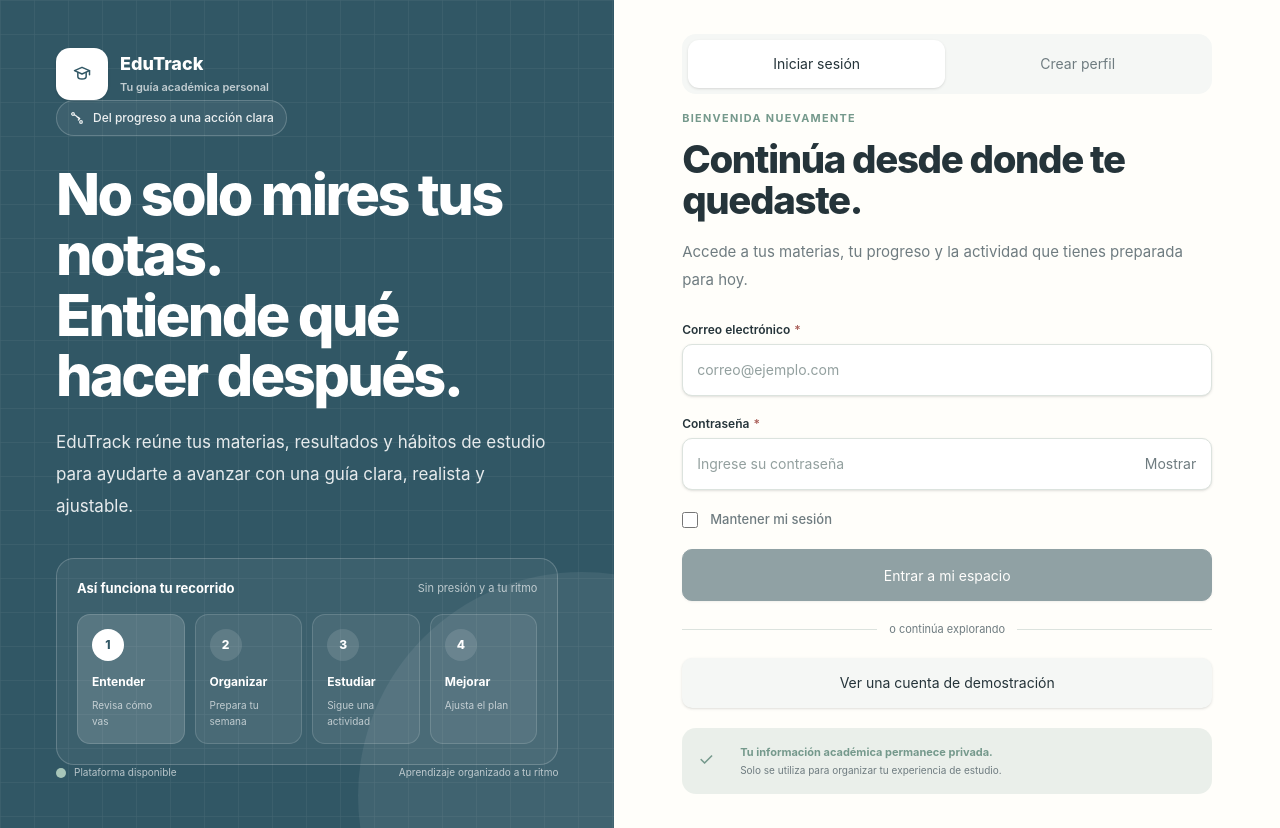
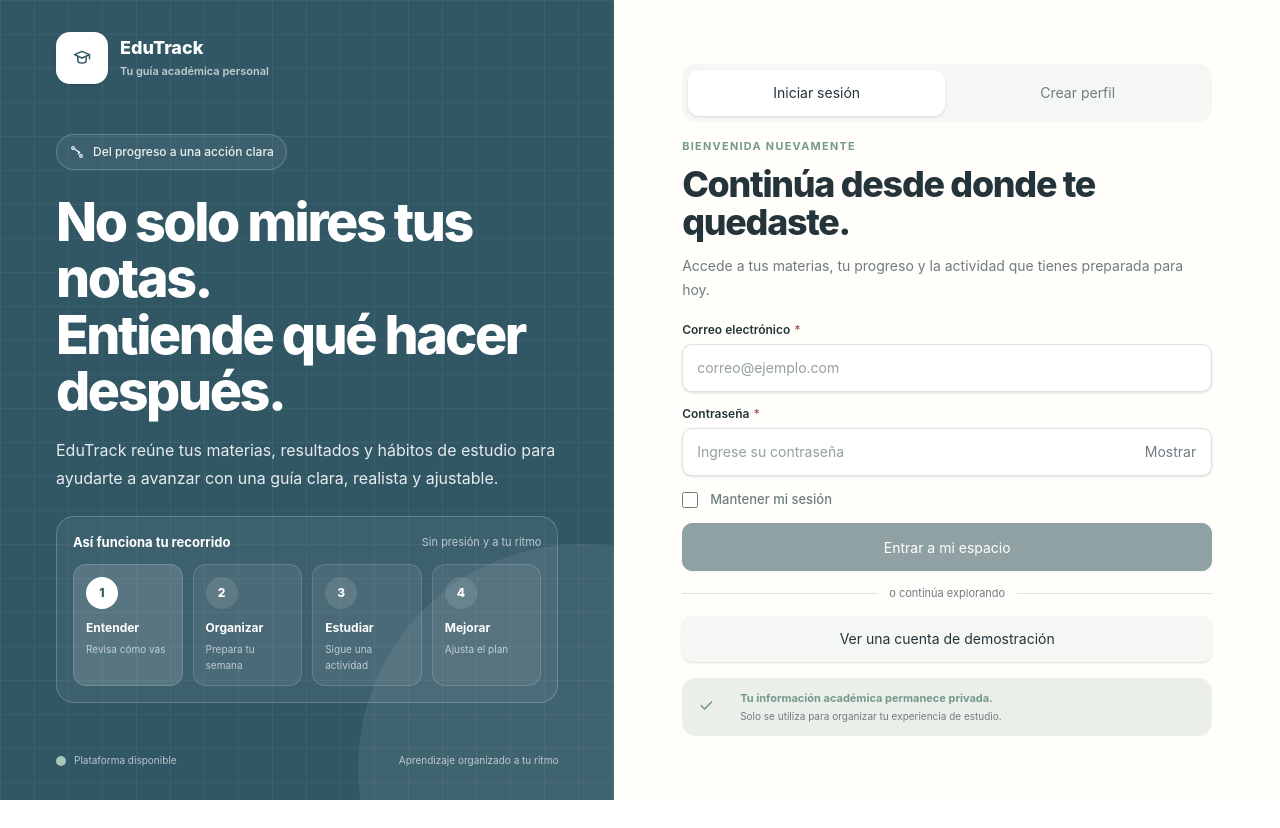
Before and after one commit to luiscdano/EdutrackAI_Frontend, a React (Vite) app: page /login in a window 1280 px wide. After the commit the page ends 800 px from the top, so only its background shows below. Built offline with nearby package versions, Linux system fonts and the light colour scheme.

Commit message:
fix: adapt login layout to viewport height

```diff
--- a/src/pages/login/Login.tsx
+++ b/src/pages/login/Login.tsx
@@ -162,9 +162,9 @@ const Login = ({ onLoginSuccess }: LoginProps) => {
   ];
 
   return (
-    <main className="grid min-h-screen bg-surface lg:grid-cols-[48%_52%]">
-      <section className="auth-identity-pattern hidden min-h-screen flex-col justify-between px-11 py-11 text-white lg:flex xl:px-14 xl:py-12">
-        <div className="flex items-center gap-3">
+    <main className="login-shell grid min-h-dvh bg-surface lg:grid-cols-[48%_52%]">
+      <section className="auth-identity-pattern login-left-panel hidden min-h-dvh flex-col justify-between px-11 py-8 text-white lg:flex xl:px-14">
+        <div className="login-brand flex items-center gap-3">
           <span className="grid h-[52px] w-[52px] place-items-center rounded-[14px] bg-white text-[#315765] shadow-sm">
             <GraduationIcon />
           </span>
@@ -178,25 +178,25 @@ const Login = ({ onLoginSuccess }: LoginProps) => {
           </span>
         </div>
 
-        <div className="max-w-[650px]">
-          <span className="inline-flex items-center gap-2 rounded-full border border-white/20 bg-white/[0.06] px-3 py-2 text-[12px] font-medium text-white/90">
+        <div className="login-left-content max-w-[650px]">
+          <span className="login-journey-badge inline-flex items-center gap-2 rounded-full border border-white/20 bg-white/[0.06] px-3 py-2 text-[12px] font-medium text-white/90">
             <JourneyIcon />
             Del progreso a una acción clara
           </span>
 
-          <h1 className="mt-7 max-w-[660px] text-[clamp(2.6rem,4.5vw,4rem)] font-extrabold leading-[1.05] tracking-[-0.045em]">
+          <h1 className="login-hero-title mt-6 max-w-[660px] text-[clamp(2.45rem,4.2vw,3.75rem)] font-extrabold leading-[1.05] tracking-[-0.045em]">
             No solo mires tus notas.
             <br />
             Entiende qué hacer después.
           </h1>
 
-          <p className="mt-5 max-w-[610px] text-[17px] leading-8 text-white/88">
+          <p className="login-hero-copy mt-4 max-w-[610px] text-[16px] leading-7 text-white/88">
             EduTrack reúne tus materias, resultados y hábitos de estudio para
             ayudarte a avanzar con una guía clara, realista y ajustable.
           </p>
 
-          <div className="mt-9 rounded-[18px] border border-white/20 bg-white/[0.055] p-5">
-            <div className="mb-4 flex items-center justify-between gap-3 text-[13px]">
+          <div className="login-journey mt-6 rounded-[18px] border border-white/20 bg-white/[0.055] p-4">
+            <div className="login-journey-heading mb-3 flex items-center justify-between gap-3 text-[13px]">
               <strong>Así funciona tu recorrido</strong>
               <span className="text-[11px] text-white/65">
                 Sin presión y a tu ritmo
@@ -207,7 +207,7 @@ const Login = ({ onLoginSuccess }: LoginProps) => {
               {journeySteps.map(([number, title, detail], index) => (
                 <div
                   key={number}
-                  className={`min-h-[126px] rounded-[13px] border border-white/15 p-3.5 ${
+                  className={`login-journey-card min-h-[108px] rounded-[13px] border border-white/15 p-3 ${
                     index === 0 ? "bg-white/14" : "bg-white/[0.065]"
                   }`}
                 >
@@ -220,8 +220,8 @@ const Login = ({ onLoginSuccess }: LoginProps) => {
                   >
                     {number}
                   </span>
-                  <strong className="mt-3 block text-[12px]">{title}</strong>
-                  <small className="mt-1.5 block text-[10px] leading-4 text-white/65">
+                  <strong className="mt-2.5 block text-[12px]">{title}</strong>
+                  <small className="mt-1 block text-[10px] leading-4 text-white/65">
                     {detail}
                   </small>
                 </div>
@@ -230,7 +230,7 @@ const Login = ({ onLoginSuccess }: LoginProps) => {
           </div>
         </div>
 
-        <div className="flex items-center justify-between gap-4 text-[10px] text-white/65">
+        <div className="login-left-footer flex items-center justify-between gap-4 text-[10px] text-white/65">
           <span className="flex items-center gap-2">
             <i className="h-2.5 w-2.5 rounded-full bg-[#a8c6b9]" />
             Plataforma disponible
@@ -239,8 +239,8 @@ const Login = ({ onLoginSuccess }: LoginProps) => {
         </div>
       </section>
 
-      <section className="flex min-h-screen items-center justify-center bg-[#fffefa] px-5 py-8 sm:px-8 lg:px-12 xl:px-16">
-        <div className="w-full max-w-[530px]">
+      <section className="login-right-panel flex min-h-dvh items-center justify-center overflow-y-auto bg-[#fffefa] px-5 py-6 sm:px-8 lg:px-12 xl:px-16">
+        <div className="login-right-content w-full max-w-[530px]">
           <div className="mb-7 flex items-center gap-3 lg:hidden">
             <span className="grid h-11 w-11 place-items-center rounded-xl bg-primary text-white">
               <GraduationIcon />
@@ -253,10 +253,10 @@ const Login = ({ onLoginSuccess }: LoginProps) => {
             </span>
           </div>
 
-          <div className="grid grid-cols-2 gap-1 rounded-[14px] bg-surface-muted p-1.5">
+          <div className="login-tabs grid grid-cols-2 gap-1 rounded-[14px] bg-surface-muted p-1.5">
             <button
               type="button"
-              className="min-h-[48px] rounded-[11px] bg-surface px-4 text-sm font-bold text-content shadow-sm"
+              className="min-h-[46px] rounded-[11px] bg-surface px-4 text-sm font-bold text-content shadow-sm"
               aria-current="page"
             >
               Iniciar sesión
@@ -264,24 +264,24 @@ const Login = ({ onLoginSuccess }: LoginProps) => {
             <button
               type="button"
               onClick={() => window.location.assign("/register")}
-              className="min-h-[48px] rounded-[11px] px-4 text-sm font-bold text-muted transition hover:bg-surface/70 hover:text-content"
+              className="min-h-[46px] rounded-[11px] px-4 text-sm font-bold text-muted transition hover:bg-surface/70 hover:text-content"
             >
               Crear perfil
             </button>
           </div>
 
-          <div className="mt-3">
+          <div className="login-heading-block mt-3">
             <span className="prototype-eyebrow">Bienvenida nuevamente</span>
-            <h2 className="mt-3 max-w-[480px] text-[clamp(2rem,3vw,2.65rem)] font-extrabold leading-[1.08] tracking-[-0.035em] text-content">
+            <h2 className="login-heading mt-2.5 max-w-[480px] text-[clamp(1.9rem,2.8vw,2.45rem)] font-extrabold leading-[1.08] tracking-[-0.035em] text-content">
               Continúa desde donde te quedaste.
             </h2>
-            <p className="mt-4 max-w-[510px] text-[15px] leading-7 text-muted">
+            <p className="login-description mt-3 max-w-[510px] text-[14px] leading-6 text-muted">
               Accede a tus materias, tu progreso y la actividad que tienes
               preparada para hoy.
             </p>
           </div>
 
-          <form onSubmit={handleSubmit} noValidate className="mt-7 space-y-5">
+          <form onSubmit={handleSubmit} noValidate className="login-form mt-5 space-y-3.5">
             {errorMessage && (
               <Alert variant="danger" title="No se pudo iniciar sesión">
                 {errorMessage}
@@ -298,7 +298,7 @@ const Login = ({ onLoginSuccess }: LoginProps) => {
               autoComplete="email"
               disabled={isSubmitting}
               required
-              className="min-h-[52px] bg-[#fffefa]"
+              className="login-field min-h-[48px] bg-[#fffefa]"
             />
 
             <PasswordInput
@@ -309,7 +309,7 @@ const Login = ({ onLoginSuccess }: LoginProps) => {
               autoComplete="current-password"
               disabled={isSubmitting}
               required
-              className="min-h-[52px] bg-[#fffefa]"
+              className="login-field min-h-[48px] bg-[#fffefa]"
             />
 
             <label className="flex w-max cursor-pointer items-center gap-3 text-[13px] font-medium text-muted">
@@ -326,12 +326,12 @@ const Login = ({ onLoginSuccess }: LoginProps) => {
               size="lg"
               loading={isSubmitting}
               disabled={!isFormComplete || isSubmitting}
-              className="min-h-[52px] text-[15px]"
+              className="login-primary-button min-h-[48px] text-[15px]"
             >
               {isSubmitting ? "Iniciando sesión" : "Entrar a mi espacio"}
             </Button>
 
-            <div className="flex items-center gap-3 text-[11px] text-muted before:h-px before:flex-1 before:bg-border after:h-px after:flex-1 after:bg-border">
+            <div className="login-divider flex items-center gap-3 text-[11px] text-muted before:h-px before:flex-1 before:bg-border after:h-px after:flex-1 after:bg-border">
               o continúa explorando
             </div>
 
@@ -341,13 +341,13 @@ const Login = ({ onLoginSuccess }: LoginProps) => {
               fullWidth
               onClick={() => void handleDemoAccount()}
               disabled={isSubmitting}
-              className="min-h-[50px] border-0 bg-surface-muted text-[14px] font-bold hover:bg-primary/10"
+              className="login-demo-button min-h-[46px] border-0 bg-surface-muted text-[14px] font-bold hover:bg-primary/10"
             >
               Ver una cuenta de demostración
             </Button>
           </form>
 
-          <div className="mt-5 grid grid-cols-[30px_1fr] gap-3 rounded-[14px] bg-success/15 px-4 py-4">
+          <div className="login-privacy mt-4 grid grid-cols-[30px_1fr] gap-3 rounded-[14px] bg-success/15 px-4 py-3">
             <span className="pt-0.5 text-lg text-success">✓</span>
             <div>
               <strong className="block text-[11px] text-success">
```
